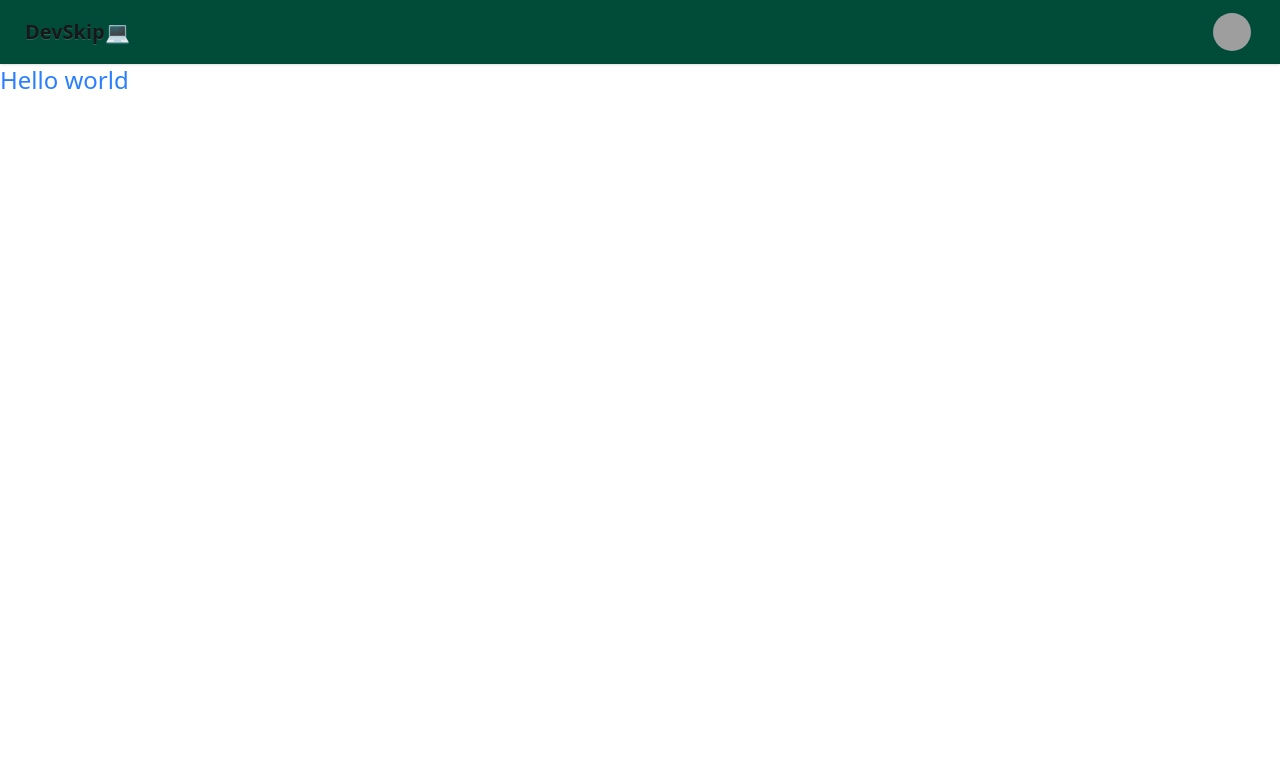
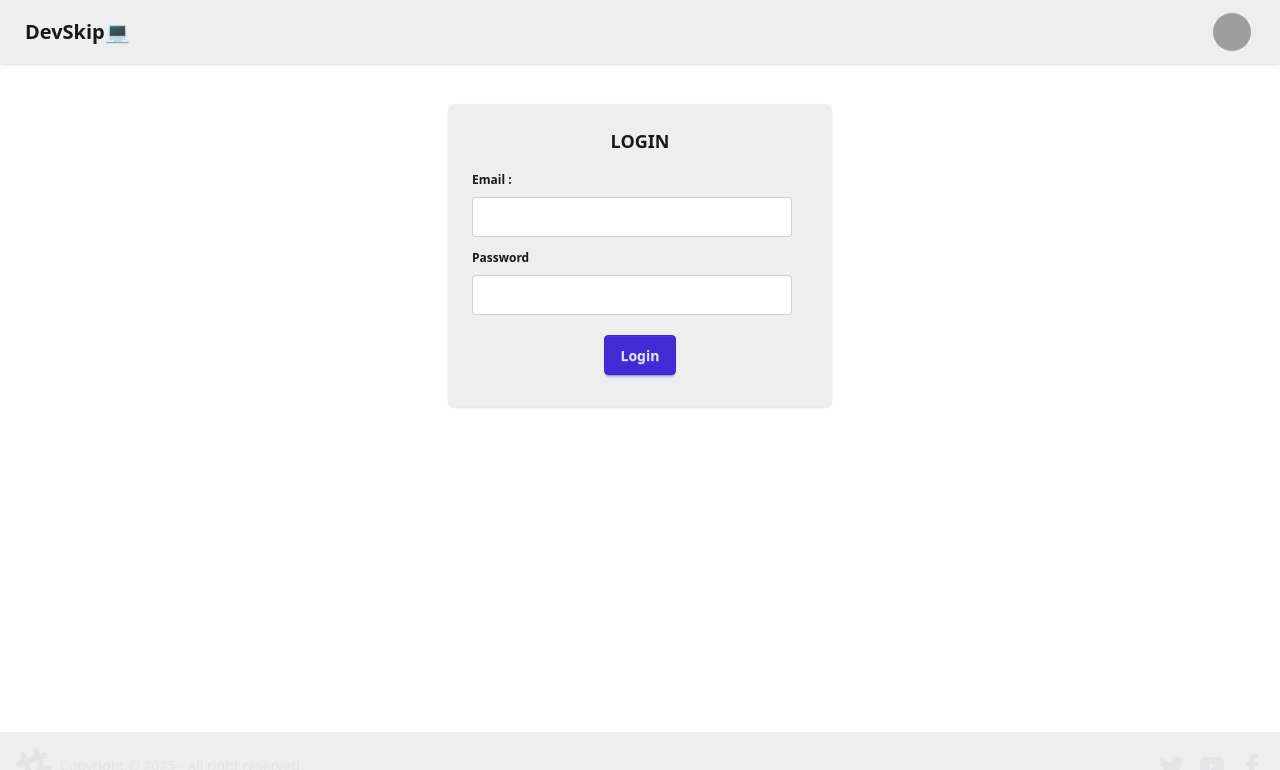
Before and after one commit to zameeralucknowi/DevSkip-frontend, a React (Vite) app: page /login in a window 1280 px wide. Shown: the top 770 px of the page. Built offline with nearby package versions, Linux system fonts and the light colour scheme; grey boxes are pictures that could not be loaded.

Commit message:
added cors

```diff
--- a/package.json
+++ b/package.json
@@ -11,8 +11,10 @@
   },
   "dependencies": {
     "@tailwindcss/vite": "^4.1.7",
+    "axios": "^1.9.0",
     "react": "^19.1.0",
     "react-dom": "^19.1.0",
+    "react-router": "^7.6.1",
     "tailwindcss": "^4.1.7"
   },
   "devDependencies": {
--- a/src/App.jsx
+++ b/src/App.jsx
@@ -1,40 +1,23 @@
-
+import Body from "./Components/Body"
+import Login from "./Components/Login"
+import Navbar from "./Components/Navbar"
+import {BrowserRouter,Routes,Route} from 'react-router'
+import Profile from "./Components/Profile"
 
 function App() {
 
 
   return (
     <>
-    <div className="navbar bg-success-content shadow-sm">
-  <div className="flex-1">
-    <a className="btn btn-ghost text-xl">DevSkip💻</a>
-  </div>
-  <div className="flex gap-2">
+    <BrowserRouter basename="/">
+      <Routes>
+        <Route  path="/" element={<Body/>}>
+        <Route path="/login" element={<Login/>} />
+        <Route  path="/profile" element={<Profile/>} />
+        </Route>
+      </Routes>
+    </BrowserRouter>
 
-    <div className="dropdown dropdown-end mx-5 ">
-      <div tabIndex={0} role="button" className="btn btn-ghost btn-circle avatar">
-        <div className="w-10 rounded-full">
-          <img
-            alt="Tailwind CSS Navbar component"
-            src="https://img.daisyui.com/images/stock/photo-1534528741775-53994a69daeb.webp" />
-        </div>
-      </div>
-      <ul
-        tabIndex={0}
-        className="menu menu-sm dropdown-content bg-base-100 rounded-box z-1 mt-3 w-52 p-2 shadow">
-        <li>
-          <a className="justify-between">
-            Profile
-            <span className="badge">New</span>
-          </a>
-        </li>
-        <li><a>Settings</a></li>
-        <li><a>Logout</a></li>
-      </ul>
-    </div>
-  </div>
-</div>
-    <h1 className="text-2xl  text-blue-500 " >Hello world</h1>
     </>
   )
 }
--- /dev/null
+++ b/src/Components/Body.jsx
@@ -0,0 +1,16 @@
+import React from 'react'
+import Navbar from './Navbar'
+import Footer from './Footer'
+import { Outlet } from 'react-router'
+
+const Body = () => {
+  return (
+    <>
+    <Navbar/>
+    <Outlet/>
+    <Footer/>
+    </>
+  )
+}
+
+export default Body
--- /dev/null
+++ b/src/Components/Footer.jsx
@@ -0,0 +1,61 @@
+import React from 'react'
+
+const Footer = () => {
+  return (
+    <div>
+        <footer className="footer sm:footer-horizontal bg-base-300 text-neutral-content items-center p-4 fixed bottom-0 ">
+  <aside className="grid-flow-col items-center">
+    <svg
+      width="36"
+      height="36"
+      viewBox="0 0 24 24"
+      xmlns="http://www.w3.org/2000/svg"
+      fillRule="evenodd"
+      clipRule="evenodd"
+      className="fill-current">
+      <path
+        d="M22.672 15.226l-2.432.811.841 2.515c.33 1.019-.209 2.127-1.23 2.456-1.15.325-2.148-.321-2.463-1.226l-.84-2.518-5.013 1.677.84 2.517c.391 1.203-.434 2.542-1.831 2.542-.88 0-1.601-.564-1.86-1.314l-.842-2.516-2.431.809c-1.135.328-2.145-.317-2.463-1.229-.329-1.018.211-2.127 1.231-2.456l2.432-.809-1.621-4.823-2.432.808c-1.355.384-2.558-.59-2.558-1.839 0-.817.509-1.582 1.327-1.846l2.433-.809-.842-2.515c-.33-1.02.211-2.129 1.232-2.458 1.02-.329 2.13.209 2.461 1.229l.842 2.515 5.011-1.677-.839-2.517c-.403-1.238.484-2.553 1.843-2.553.819 0 1.585.509 1.85 1.326l.841 2.517 2.431-.81c1.02-.33 2.131.211 2.461 1.229.332 1.018-.21 2.126-1.23 2.456l-2.433.809 1.622 4.823 2.433-.809c1.242-.401 2.557.484 2.557 1.838 0 .819-.51 1.583-1.328 1.847m-8.992-6.428l-5.01 1.675 1.619 4.828 5.011-1.674-1.62-4.829z"></path>
+    </svg>
+    <p>Copyright © {new Date().getFullYear()} - All right reserved</p>
+  </aside>
+  <nav className="grid-flow-col gap-4 md:place-self-center md:justify-self-end">
+    <a>
+      <svg
+        xmlns="http://www.w3.org/2000/svg"
+        width="24"
+        height="24"
+        viewBox="0 0 24 24"
+        className="fill-current">
+        <path
+          d="M24 4.557c-.883.392-1.832.656-2.828.775 1.017-.609 1.798-1.574 2.165-2.724-.951.564-2.005.974-3.127 1.195-.897-.957-2.178-1.555-3.594-1.555-3.179 0-5.515 2.966-4.797 6.045-4.091-.205-7.719-2.165-10.148-5.144-1.29 2.213-.669 5.108 1.523 6.574-.806-.026-1.566-.247-2.229-.616-.054 2.281 1.581 4.415 3.949 4.89-.693.188-1.452.232-2.224.084.626 1.956 2.444 3.379 4.6 3.419-2.07 1.623-4.678 2.348-7.29 2.04 2.179 1.397 4.768 2.212 7.548 2.212 9.142 0 14.307-7.721 13.995-14.646.962-.695 1.797-1.562 2.457-2.549z"></path>
+      </svg>
+    </a>
+    <a>
+      <svg
+        xmlns="http://www.w3.org/2000/svg"
+        width="24"
+        height="24"
+        viewBox="0 0 24 24"
+        className="fill-current">
+        <path
+          d="M19.615 3.184c-3.604-.246-11.631-.245-15.23 0-3.897.266-4.356 2.62-4.385 8.816.029 6.185.484 8.549 4.385 8.816 3.6.245 11.626.246 15.23 0 3.897-.266 4.356-2.62 4.385-8.816-.029-6.185-.484-8.549-4.385-8.816zm-10.615 12.816v-8l8 3.993-8 4.007z"></path>
+      </svg>
+    </a>
+    <a>
+      <svg
+        xmlns="http://www.w3.org/2000/svg"
+        width="24"
+        height="24"
+        viewBox="0 0 24 24"
+        className="fill-current">
+        <path
+          d="M9 8h-3v4h3v12h5v-12h3.642l.358-4h-4v-1.667c0-.955.192-1.333 1.115-1.333h2.885v-5h-3.808c-3.596 0-5.192 1.583-5.192 4.615v3.385z"></path>
+      </svg>
+    </a>
+  </nav>
+</footer>
+    </div>
+  )
+}
+
+export default Footer
--- /dev/null
+++ b/src/Components/Login.jsx
@@ -0,0 +1,67 @@
+import axios from 'axios';
+import React, { useState } from 'react'
+import publicRequest from '../requestMethods';
+
+const Login = () => {
+
+  const [emailId,setEmail] = useState("");
+  const [password,setPassword] = useState("");
+
+  const handleLogin = async () =>{
+      try {
+        const res = await publicRequest.post('/login',
+        {
+          emailId,
+          password
+        },
+      {
+        withCredentials : true
+      })
+
+      console.log(res)
+
+
+      } catch (error) {
+        console.error(error)
+      }
+  }
+
+
+  return (
+    <div className='flex justify-center my-10' >
+      <div className="card  bg-base-300 w-96 shadow-sm">
+        <div className="card-body">
+          <h2 className="card-title justify-center ">LOGIN</h2>
+          <div>
+            <fieldset className="fieldset">
+              <legend className="fieldset-legend">Email : {emailId}</legend>
+              <input type="text"
+              className="input"
+              placeholder=""
+              value={emailId}
+              onChange={(e)=>setEmail(()=>e.target.value)}
+              />
+            </fieldset>
+
+            <fieldset className="fieldset">
+              <legend className="fieldset-legend">Password</legend>
+              <input type="text"
+               className="input"
+               placeholder=""
+               value={password}
+               onChange={(e)=>setPassword(()=>e.target.value)}
+               />
+            </fieldset>
+
+          </div>
+          <div className="card-actions justify-center my-2">
+            <button className="btn btn-primary" onClick={handleLogin} >Login</button>
+          </div>
+        </div>
+      </div>
+
+    </div>
+  )
+}
+
+export default Login
--- /dev/null
+++ b/src/Components/Navbar.jsx
@@ -0,0 +1,40 @@
+import React from 'react'
+
+const Navbar = () => {
+  return (
+    <>
+     <div className="navbar bg-base-300 shadow-sm">
+  <div className="flex-1">
+    <a className="btn btn-ghost text-xl">DevSkip💻</a>
+  </div>
+  <div className="flex gap-2">
+
+    <div className="dropdown dropdown-end mx-5 ">
+      <div tabIndex={0} role="button" className="btn btn-ghost btn-circle avatar">
+        <div className="w-10 rounded-full">
+          <img
+            alt="Tailwind CSS Navbar component"
+            src="https://img.daisyui.com/images/stock/photo-1534528741775-53994a69daeb.webp" />
+        </div>
+      </div>
+      <ul
+        tabIndex={0}
+        className="menu menu-sm dropdown-content bg-base-100 rounded-box z-1 mt-3 w-52 p-2 shadow">
+        <li>
+          <a className="justify-between">
+            Profile
+            <span className="badge">New</span>
+          </a>
+        </li>
+        <li><a>Settings</a></li>
+        <li><a>Logout</a></li>
+      </ul>
+    </div>
+  </div>
+</div>
+    </>
+
+  )
+}
+
+export default Navbar
--- /dev/null
+++ b/src/Components/Profile.jsx
@@ -0,0 +1,9 @@
+import React from 'react'
+
+const Profile = () => {
+  return (
+    <div>Profile</div>
+  )
+}
+
+export default Profile
--- /dev/null
+++ b/src/requestMethods.js
@@ -0,0 +1,9 @@
+import axios from "axios";
+
+const BASE_URL = 'http://localhost:3000'
+
+const publicRequest = axios.create({
+    baseURL : BASE_URL
+})
+
+export default publicRequest;
```
Also changed, not shown: 1 other file (tests, documents, lock files or other folders).
